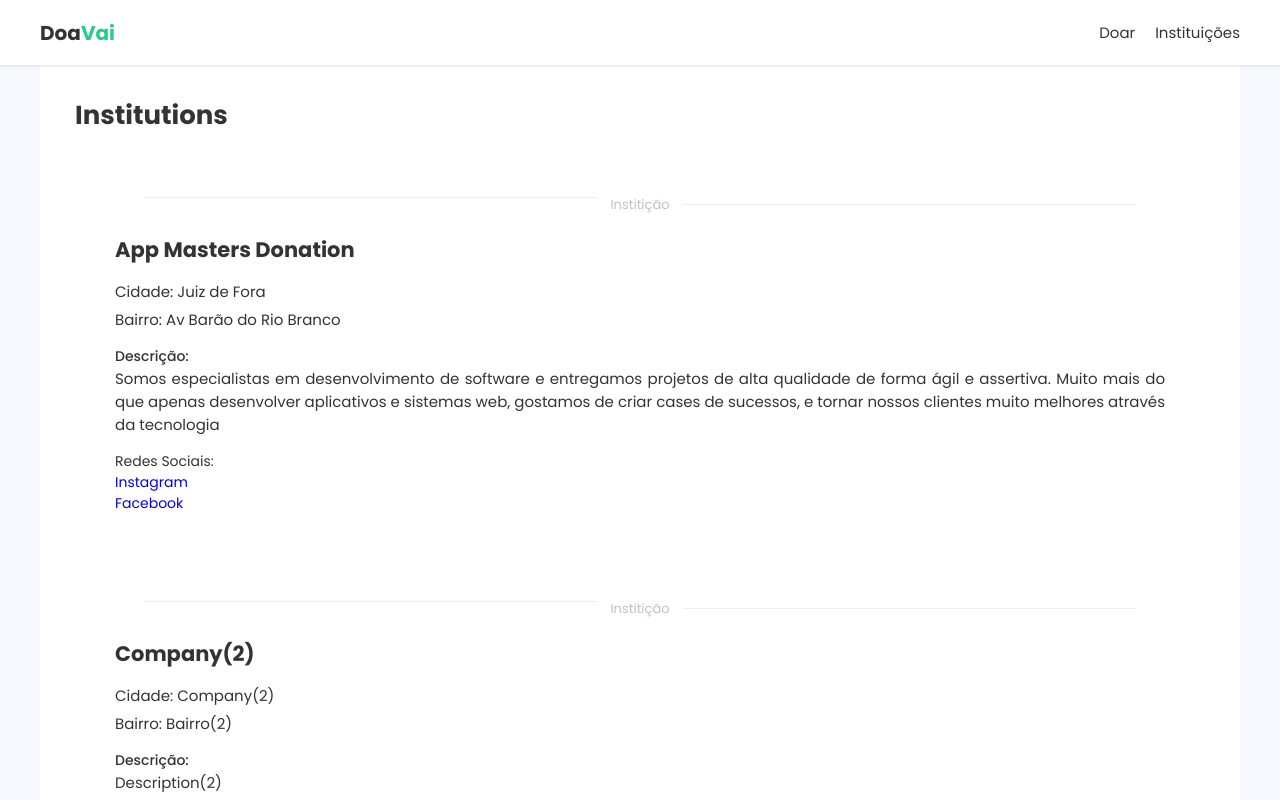
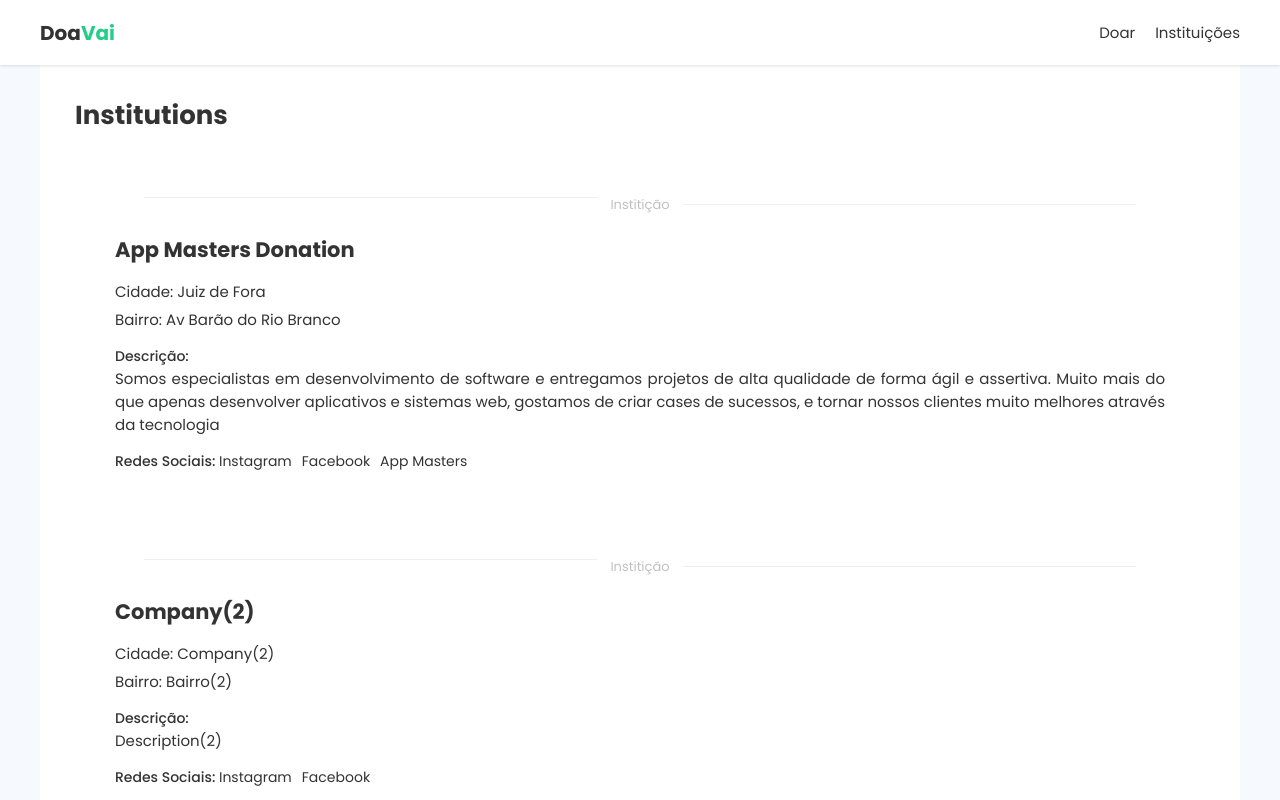
Before and after one commit to douglassantos45/computer-donation, a Next.js app: page /institutions in a window 1280 px wide. Shown: the top 800 px of the page. Built offline with nearby package versions, Linux system fonts and the light colour scheme.

Commit message:
Formulario funcionando versão final

```diff
--- a/src/database/institution.ts
+++ b/src/database/institution.ts
@@ -4,16 +4,7 @@ type InstituionsProps = {
   city: string;
   district: string;
   description: string;
-  social: [
-    {
-      name: string;
-      url: string;
-    },
-    {
-      name: string;
-      url: string;
-    },
-  ];
+  social: { name: string; url: string }[];
 };
 
 export const institutions: InstituionsProps[] = [
@@ -27,11 +18,15 @@ export const institutions: InstituionsProps[] = [
     social: [
       {
         name: 'Instagram',
-        url: 'instagram.com',
+        url: 'https://instagram.com',
       },
       {
         name: 'Facebook',
-        url: 'facebook.com',
+        url: 'https://facebook.com',
+      },
+      {
+        name: 'App Masters',
+        url: 'https://www.appmasters.io/',
       },
     ],
   },
@@ -44,11 +39,11 @@ export const institutions: InstituionsProps[] = [
     social: [
       {
         name: 'Instagram',
-        url: 'instagram.com',
+        url: 'https://instagram.com',
       },
       {
         name: 'Facebook',
-        url: 'facebook.com',
+        url: 'https://facebook.com',
       },
     ],
   },
@@ -61,11 +56,11 @@ export const institutions: InstituionsProps[] = [
     social: [
       {
         name: 'Instagram',
-        url: 'instagram.com',
+        url: 'https://instagram.com',
       },
       {
         name: 'Facebook',
-        url: 'facebook.com',
+        url: 'https://facebook.com',
       },
     ],
   },
@@ -78,11 +73,11 @@ export const institutions: InstituionsProps[] = [
     social: [
       {
         name: 'Instagram',
-        url: 'instagram.com',
+        url: 'https://instagram.com',
       },
       {
         name: 'Facebook',
-        url: 'facebook.com',
+        url: 'https://facebook.com',
       },
     ],
   },
@@ -95,11 +90,11 @@ export const institutions: InstituionsProps[] = [
     social: [
       {
         name: 'Instagram',
-        url: 'instagram.com',
+        url: 'https://instagram.com',
       },
       {
         name: 'Facebook',
-        url: 'facebook.com',
+        url: 'https://facebook.com',
       },
     ],
   },
--- a/src/pages/institutions/styles.module.scss
+++ b/src/pages/institutions/styles.module.scss
@@ -28,7 +28,6 @@
       margin-bottom: 5px;
     }
 
-
   }
 
   .description {
@@ -45,10 +44,19 @@
   .social {
     font-size: 14px;
     margin-top: 10px;
-    display: flex;
-    flex-direction: column;
-    > a:not(:last-child) {
-      margin-right: 10px;
+    font-weight: 500;
+    a {
+      transition: color 0.3s ease;
+      font-weight: 400;
+      color: var(--text-color);
+
+      &:not(:last-child) {
+        margin-right: 10px;
+      }
+
+      &:hover {
+        color: var(--primary-color);
+      }
     }
   }
 }
```
